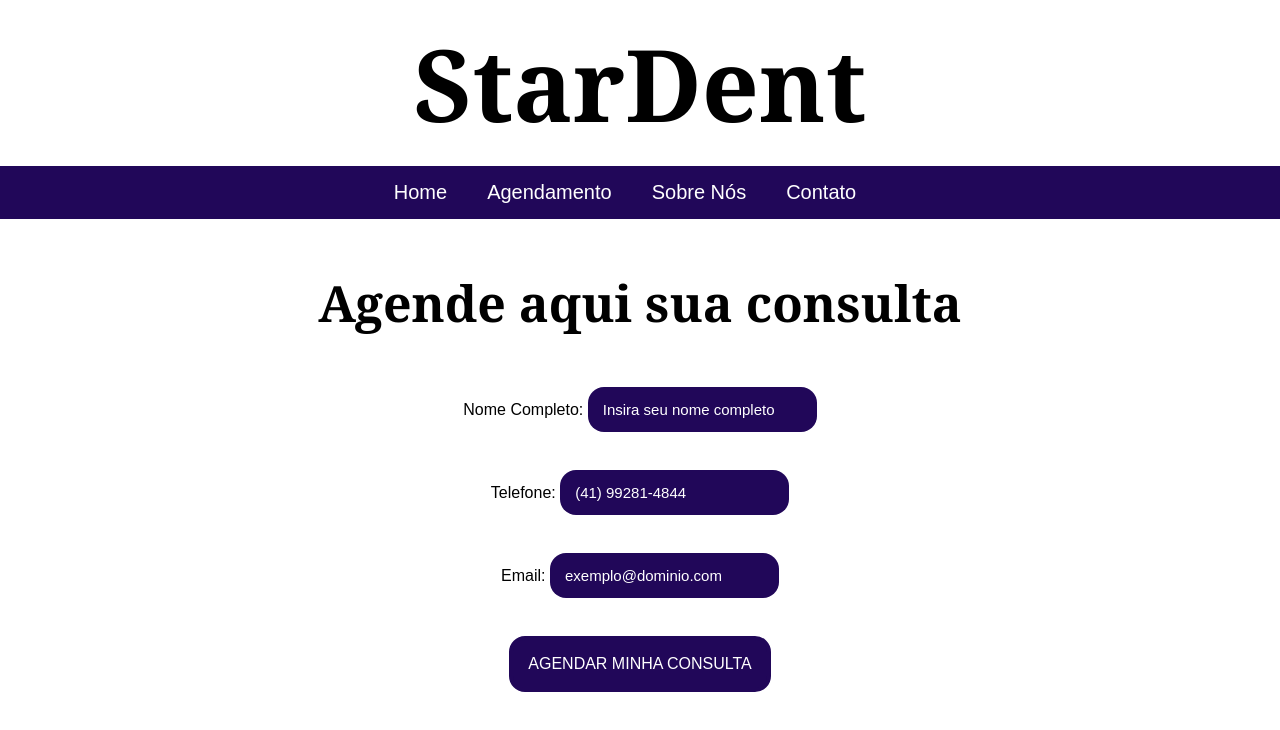
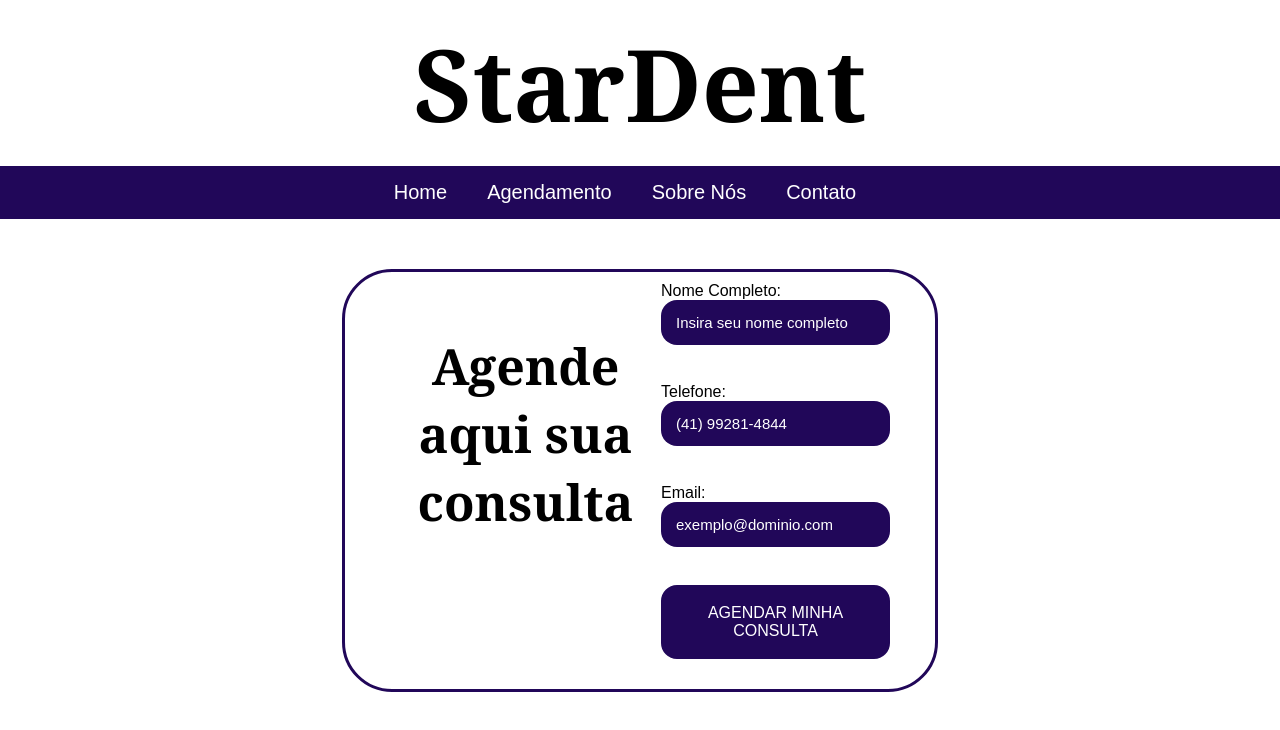
Before and after one commit to testehtml/testehtml.github.io, a plain HTML site: page html/agendamento.html in a window 1280 px wide. Drawn offline with Linux system fonts and the light colour scheme.

Commit message:
Update style.css

```diff
--- a/css/style.css
+++ b/css/style.css
@@ -78,7 +78,7 @@ footer {
 
 .imgstardent {
     width: 1200px;
-    height: 700px;
+    height: 600px;
     margin: 50px;
 }
 
@@ -174,12 +174,14 @@ body {
 .agendamentoh1 {
     color: black;
     font-size: 50px;
-    margin: 50px;
+    margin-top: 50px;
     padding: 0;
+    margin-bottom: -30px;
 }
 
 form {
-    text-align: center;
+    display: flex;
+    justify-content: center;
 
 }
 
@@ -194,7 +196,25 @@ form input {
     background-color: #210759;
     color: white;
 
+
 }
+
+
+section {
+    translate: 0 50px;
+    padding: 10px 45px;
+    width: 500px;
+    border: 3px solid #210759;
+    border-radius: 50px;
+    box-shadow: white inset;
+    background-color: white;
+    justify-content: center;
+    display: flex;
+    margin: 0 auto;
+
+}
+
+
 
 
 form button {
```
